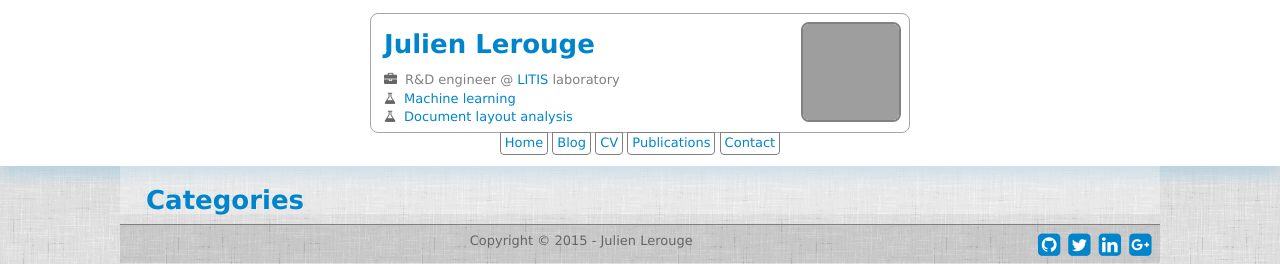
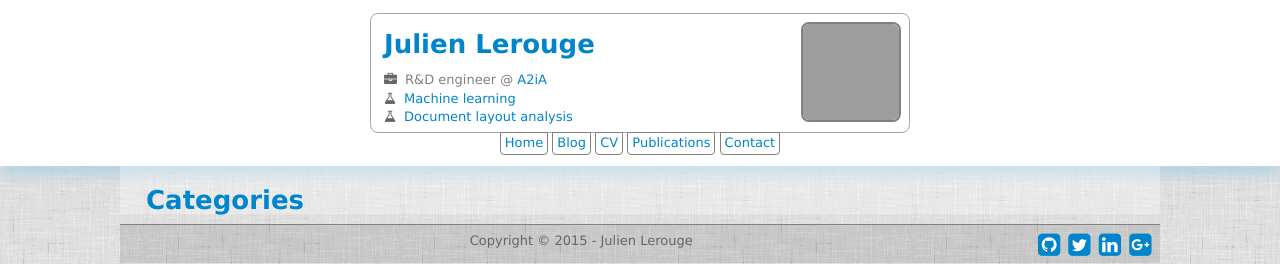
Before and after one commit to jlerouge/jlerouge.github.io, a Jekyll site: the page built from category/index.html, in a window 1280 px wide. Shown: the top 264 px of the page. Built offline with Jekyll 4.4.1, drawn with Linux system fonts in a browser that asks for light colours; nearby versions of some CDN libraries; Markdown is read by kramdown in place of the engine named in the settings; grey boxes are pictures that could not be loaded.

Commit message:
Changed highlighter for Jekyll 3.0 + fixed the header

```diff
--- a/_config.yml
+++ b/_config.yml
@@ -2,14 +2,14 @@ name: Julien Lerouge
 markdown: redcarpet
 safe: true
 lsi: false
-highlighter: pygments
+highlighter: rouge
 url: http://julien.lerouge.me
 paginate: 5
 paginate_path: "blog/page:num"
 author:
     pseudo: jlerouge
     display_name: Julien Lerouge
-    job: R&D engineer @ <a href="http://www.litislab.fr">LITIS</a> laboratory
+    job: R&D engineer @ <a href="http://www.a2ia.com">A2iA</a>
     activity: <ul class="no-bullets"><li><a href="http://en.wikipedia.org/wiki/Machine_learning">Machine learning</a></li><li><a href="http://en.wikipedia.org/wiki/Document_layout_analysis">Document layout analysis</a></li></ul>
     github: jlerouge
     twitter: julien_lerouge
@@ -21,6 +21,10 @@ author:
     researchgate: Julien_Lerouge2
 
 coauthors:
+    jle:
+        name: J. Lerouge
+        url: http://julien.lerouge.me
+        email: julien.lerouge@a2ia.com
     jl:
         name: J. Lerouge
         url: http://julien.lerouge.me
```
